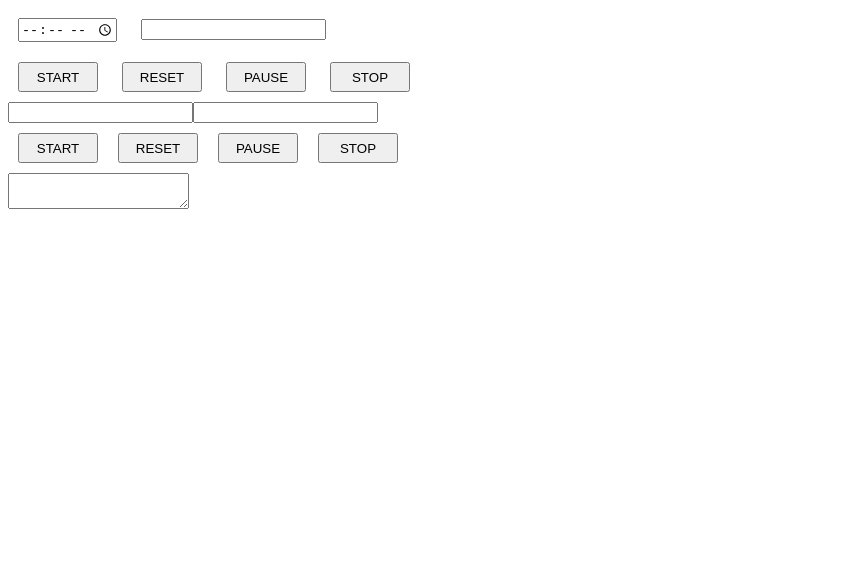
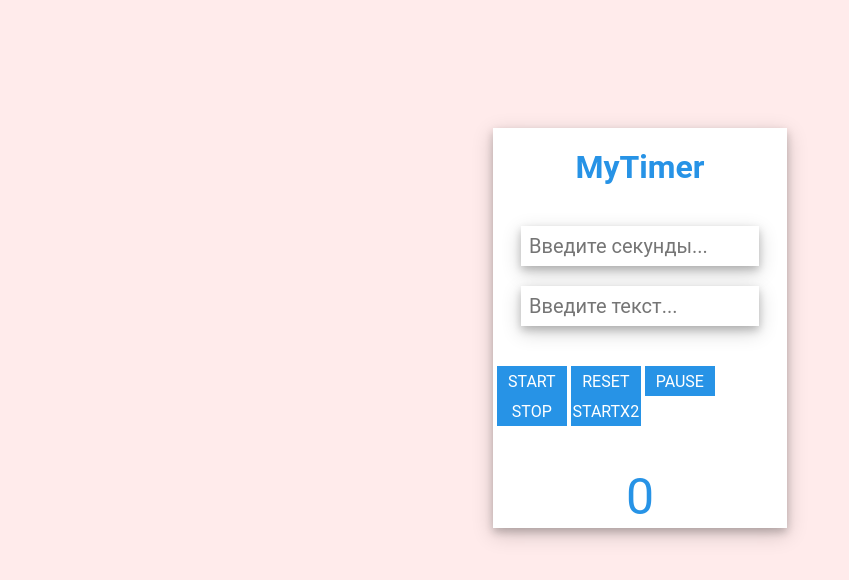
Before and after one commit to x3qop3/lb6, a website built with webpack: page index.html in a window 1280 px wide. Both pictures are taken after a click on the button "START". Shown: the whole page, without its empty margins (0-849 px from the left). Built offline with nearby package versions, Linux system fonts and the light colour scheme.

Commit message:
\/\/\\/\/\/\/\/

```diff
--- a/index.html
+++ b/index.html
@@ -1,24 +1,10 @@
 <!doctype html>
 <html>
-        <link rel="stylesheet" href="src/styles.css" type="text/css"/>
   <head>
     <meta charset="utf-8">
     <title>Лабораторная работа 6</title>
   </head>
   <body>
 
-      <div class = "fields">
-        <input type = "time" id = "time"></input>
-        <input type = "text" id = "text"></input>
-      </div>
-      <div class = "startButton">
-        <button id = "start"> START </button>
-        <button id="reset" class="button">RESET</button>
-        <button id="pause" class="button">PAUSE</button>
-        <button id="stop" class="button">STOP</button>
-      </div>
-
-      <script src="src/index.js"></script>
   </body>
-
 </html>
--- a/src/index.js
+++ b/src/index.js
@@ -1,65 +1,88 @@
 import timer from './timer.js';
 import './styles.css';
 
-
 function component() {
   var element = document.createElement('div');
+  let headerText=document.createElement('h1');
+  /*
+  поле ввода секунд
+  */
+  let showTime=document.createElement('div');
+  let timerSec= document.createElement('label');
+  let getTime=document.createElement('input');
 
-  let timeField = document.createElement('input');
-  timeField.setAttribute('type', 'number');
-  timeField.setAttribute('id', 'time');
+  /*
+  поле ввода текста
+  */
+  let text= document.createElement('label');
+  let getText=document.createElement('input');
 
-  let notificationField = document.createElement('input');
-  notificationField.setAttribute('id', 'text');
-
-  let currentTimeField = document.createElement('div');
-  currentTimeField.setAttribute('id', 'currentTime');
-
-  let buttonBlock = document.createElement('div');
-  buttonBlock.setAttribute('class','startButton');
-
+  /*
+  кнопки
+  */
+  let buttonBlock=document.createElement('div');
   let startButton=document.createElement('button');
-  startButton.setAttribute('id', "start");
-  startButton.innerHTML = "START";
-
   let resetButton=document.createElement('button');
-  resetButton.setAttribute('id', 'reset');
-  resetButton.innerHTML = "RESET";
-
   let pauseButton=document.createElement('button');
-  pauseButton.setAttribute('id', 'pause');
-  pauseButton.innerHTML = "PAUSE";
-
   let stopButton=document.createElement('button');
-  stopButton.setAttribute('id', 'stop');
-  stopButton.innerHTML = "STOP";
-
-  let timerBlock = document.createElement('div');
-  timerBlock.setAttribute('class', 'timerView');
-
-  let secTimer = document.createElement('textarea');
-  secTimer.setAttribute('id', 'sec');
-  secTimer.setAttribute('readonly', 'true');
-
-  /*let minTimer = document.createElement('textarea');
-  minTimer.setAttribute('id', 'min');
-
-  let hourTimer = document.createElement('textarea');
-  hourTimer.setAttribute('id', 'hour');*/
+  let startx2Button=document.createElement('button');
 
 
-  element.appendChild(timeField);
-  element.appendChild(notificationField);
+
+
+  /*
+  установка аттрибутов для поля ввода секунд
+  */
+  element.setAttribute('class','parent')
+  getTime.setAttribute('type','number');
+  getTime.setAttribute('placeholder','Введите секунды...');
+  getTime.setAttribute('id','seconds');
+  getText.setAttribute('placeholder','Введите текст...')
+  getText.setAttribute('id','text')
+  showTime.setAttribute('id','status');
+  showTime.innerHTML=0;
+
+  headerText.innerHTML='MyTimer';
+
+  buttonBlock.setAttribute('class','buttonBlock');
+
+  startButton.setAttribute('id','setup');
+  startButton.setAttribute('class','button');
+  startButton.innerHTML='Start';
+
+  resetButton.setAttribute('id','reset');
+  resetButton.setAttribute('class','button');
+  resetButton.innerHTML='Reset';
+
+  pauseButton.setAttribute('id','pause');
+  pauseButton.setAttribute('class','button');
+  pauseButton.innerHTML='Pause';
+
+  stopButton.setAttribute('id','stop');
+  stopButton.setAttribute('class','button');
+  stopButton.innerHTML='Stop';
+
+  startx2Button.setAttribute('id','startx2');
+  startx2Button.setAttribute('class','button');
+  startx2Button.innerHTML='startx2';
+
+
+
+
+  timerSec.setAttribute('for','seconds');
+
+  element.appendChild(headerText);
+  element.appendChild(timerSec);
+  timerSec.appendChild(getTime);
+  text.appendChild(getText);
+  element.appendChild(text);
   element.appendChild(buttonBlock);
-  element.appendChild(currentTimeField);
   buttonBlock.appendChild(startButton);
   buttonBlock.appendChild(resetButton);
   buttonBlock.appendChild(pauseButton);
   buttonBlock.appendChild(stopButton);
-  element.appendChild(timerBlock);
-  timerBlock.appendChild(secTimer);
-  /*timerBlock.appendChild(minTimer);
-  timerBlock.appendChild(hourTimer);*/
+  buttonBlock.appendChild(startx2Button);
+  element.appendChild(showTime);
 
   return element;
 }
--- a/src/styles.css
+++ b/src/styles.css
@@ -1,21 +1,83 @@
-
-.fields input{
-  margin: 10px;
+*{
+  margin: 0;
+  padding: 0;
+  font-family: 'Roboto', sans-serif;
 }
 
-.startButton button{
-  margin: 10px 10px 10px 10px;
-  height: 30px;
-  width: 80px;
+body{
+  background-color: rgb(255, 235, 235);
+}
+.parent{
+  width: 23%;
+  height: 400px;
+  background-color: rgb(255, 255, 255);
+  margin: auto;
+  margin-top: 10%;
+  box-shadow: 0 4px 8px 0 rgba(0, 0, 0, 0.2), 0 6px 20px 0 rgba(0, 0, 0, 0.19);
+  display: flex;
+  flex-direction: column;
 }
 
-.timerView input{
-  height: 30px;
-  width: 30px;
-  margin: 5px;
+
+#seconds{
+  display: block;
+  padding-left: 8px;
+  margin: 0 auto;
+  margin-top: 40px;
+  width: 230px;
+  height: 40px;
+  font-size: 20px;
+  color:#2793e6;
+  border: none;
+  box-shadow: 0 4px 8px 0 rgba(0, 0, 0, 0.2), 0 6px 20px 0 rgba(0, 0, 0, 0.19);
+}
+#text{
+  padding-left: 8px;
+  display: block;
+  margin: 0 auto;
+  margin-top: 20px;
+  margin-bottom: 40px;
+  width: 230px;
+  height: 40px;
+  font-size: 20px;
+  color:#2793e6;
+  border: none;
+  box-shadow: 0 4px 8px 0 rgba(0, 0, 0, 0.2), 0 6px 20px 0 rgba(0, 0, 0, 0.19);
 }
 
-#currentTime{
-  height: auto;
-  width: auto;
+.buttonBlock{
+  display: block;
+  margin: 0 auto;
+  margin-bottom: 42px;
 }
+
+.button{
+text-transform: uppercase;
+width: 70px;
+height: 30px;
+margin-left: 4px;
+font-size: 16px;
+background-color: #2793e6;
+color: white;
+border: none;
+}
+
+.button:hover{
+  opacity: 0.8;
+}
+
+
+#status{
+  display: block;
+  margin: 0 auto;
+  font-size: 50px;
+  color:#2793e6;
+}
+
+h1{
+
+  display: block;
+  margin: 0 auto;
+  margin-top: 20px;
+  color:#2793e6;
+}
--- a/src/timer.js
+++ b/src/timer.js
@@ -1,109 +1,115 @@
 class Timer {
-    constructor(countTime,callback) {
-      this.starttimer = false;
-      this.stoptimer = false;
-      this.pausetimer = false;
-      this.resettimer = false;
-      this.currentTime = 0;
-      this.remainedTime = 0;
-      this.notification = callback;
-      this.temp = false;
-      this.constTime;
-      this.check = true;
+  constructor(inputEl,callback) {
+    this.paused = false;
+    this.started = false;
+    this.startedx2=false;
+    this.stopped = true;
+    this.currentCount = 0 ;
+    this.running = false;
+    this.inputEl = inputEl;
+    this.callback=callback;
+    this.interval = 1000;
+    this.intervalx2=500;
+    this.maxCount = 0;
+    this.inputText = document.getElementById("text");
   }
 
   start() {
-      if(!this.starttimer)
-      {
-        if(this.check == true)
-        {
-          this.constTime = document.getElementById('time').value;
-          this.check = false;
-        }
-        this.starttimer = true;
-        this.resettimer = false;
-        this.currentTime = document.getElementById('time').value;
-
-        if((this.remainedTime != 0) && (this.pausetimer == true))
-        {
-          this.pausetimer = false;
-          this.waitTime(this.remainedTime);
-        }
-        else if(this.stoptimer == true)
-        {
-          this.stoptimer = false;
-          this.starttimer = false;
-          this.pausetimer = false;
-          this.start();
-        }
-        else if(this.starttimer == true)
-        {
-          this.currentTime = document.getElementById('time').value;
-          this.waitTime(this.currentTime);
-        }/*else if(this.resettimer == true)
-        {
-          this.resettimer = false;
-          this.waitTime(this.constTime);
-        }*/
-      }
+    if (this.stopped) {
+      this.started = true;
+      this.startedx2=false;
+      this.paused = false;
+      this.stopped = false;
+      this.currentCount = Number(this.inputEl.value);
+      this.loop();
+      this.running = true;
     }
 
-    waitTime(currentTime){
-      if((currentTime >= 0) && (!this.pausetimer) && (this.starttimer) && (!this.stoptimer))
-      {
-        document.getElementById('sec').value = currentTime;
-        currentTime--;
-        setTimeout(() => this.waitTime(currentTime), 1000);
-        this.remainedTime = currentTime;
-      }
-      else if(currentTime < 0)
-      {
-        notification.call();
-      }
+    this.paused = false;
   }
 
+  startx2(){
+    if (this.stopped) {
+      this.startedx2=true;
+      this.started = false;
+      this.paused = false;
+      this.stopped = false;
+      this.currentCount = Number(this.inputEl.value);
+      this.loopx2();
+      this.running = true;
+    }
 
+    this.paused = false;
+  }
 
   pause() {
-      if(this.stoptimer == false && this.resettimer == false)
-      {
-       this.pausetimer = true;
-       this.starttimer = false;
-      }
+    this.paused = true;
   }
 
   stop() {
-      if(this.pausetimer == false && this.resettimer == false)
-      {
-        this.stoptimer = true;
-        this.starttimer = false;
-        this.currentTime = 0;
-        document.getElementById('sec').value = this.currentTime;
+    this.paused = false;
+    this.started = false;
+    this.startedx2=false;
+    this.stopped = true;
+    this.running = false;
+    this.currentCount = 0;
+  }
+
+  update(item) {
+    document.getElementById("status").innerHTML = item;
+    --this.currentCount;
+
+    if (this.currentCount < 0) {
+      this.callback.call();
+      this.stop();
     }
   }
 
   reset() {
-      if(this.stoptimer == false && this.pausetimer == false)
-      {
-      this.starttimer = false;
-      this.resettimer = true;
-      this.currentTime = this.constTime;
+    this.currentCount = Number(this.inputEl.value);
+
+    document.getElementById("status").innerHTML = this.currentCount;
   }
+
+  loop() {
+
+    if (!this.stopped) {
+      if (!this.paused) {
+        this.update(this.currentCount);
+      }
+
+      setTimeout(() => this.loop(), this.interval);
     }
   }
 
-  function w(){}
+  loopx2(){
 
-  function notification()
-  {
-    let node = document.getElementById("text").value;
-    alert(node);
+    if (!this.stopped) {
+      if (!this.paused) {
+        this.update(this.currentCount);
+      }
+
+      setTimeout(() => this.loopx2(), this.intervalx2);
+    }
+
+  }
+
+}
+
+
+function alertText(){
+  let inputText = document.getElementById("text");
+  let word = inputText.value;
+  alert(word);
 }
 
 window.onload = function() {
-  const time = new Timer(document.getElementById('time'), notification);
-  document.getElementById("start").onclick = () => time.start();
-  document.getElementById("pause").onclick = () => time.pause();
-  document.getElementById("stop").onclick = () => time.stop();
-  document.getElementById("reset").onclick = () => time.reset();
+
+  let inputEl = document.getElementById("seconds");
+  const lol = new Timer(inputEl,alertText);
+  document.getElementById("setup").onclick = () => lol.start();
+  document.getElementById("reset").onclick = () => lol.reset();
+  document.getElementById("pause").onclick = () => lol.pause();
+  document.getElementById("stop").onclick = () => lol.stop();
+  document.getElementById("startx2").onclick =() => lol.startx2();
 };
```
Also changed, not shown: 1 other file. Lines whose indentation alone changed are shown as unchanged.
